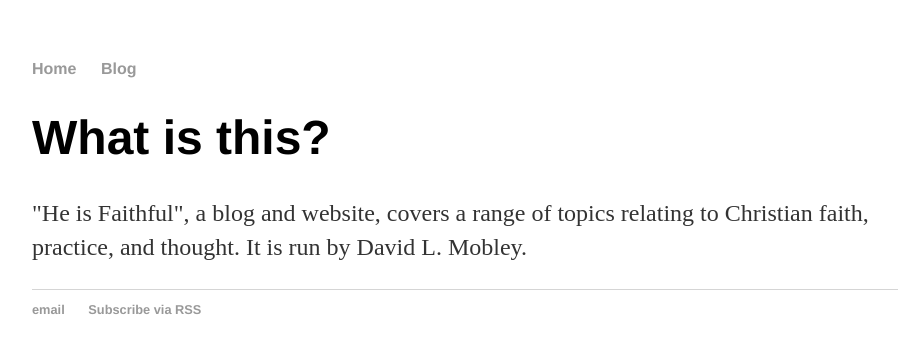
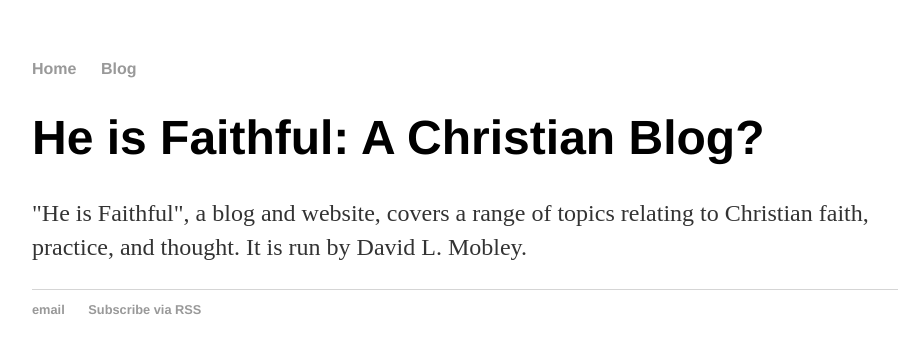
Before and after one commit to heisfaithful/heisfaithful.github.io, a Jekyll site: the page built from index.html, in a window 1280 px wide. Shown: the top 353 px of the page, without its empty margins (160-1058 px from the left). Built offline with Jekyll 4.4.1, drawn with Linux system fonts in a browser that asks for light colours.

Commit message:
Update Index title

```diff
--- a/index.html
+++ b/index.html
@@ -3,6 +3,6 @@ layout: default
 title: He is Faithful
 ---
 <div class="blurb">
-    <h1>What is this?</h1>
+    <h1>He is Faithful: A Christian Blog?</h1>
     <p>"He is Faithful", a blog and website, covers a range of topics relating to Christian faith, practice, and thought. It is run by David L. Mobley.</p>
 </div><!-- /.blurb -->
```
